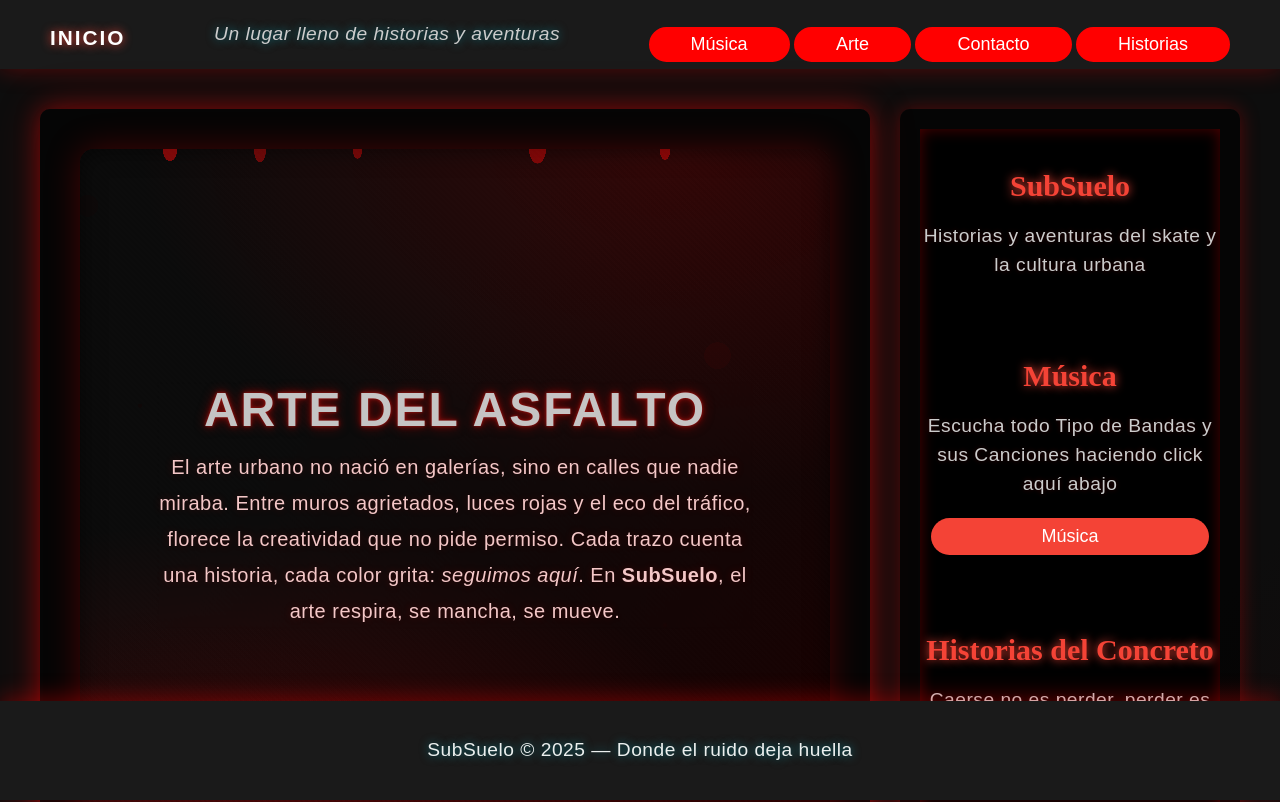
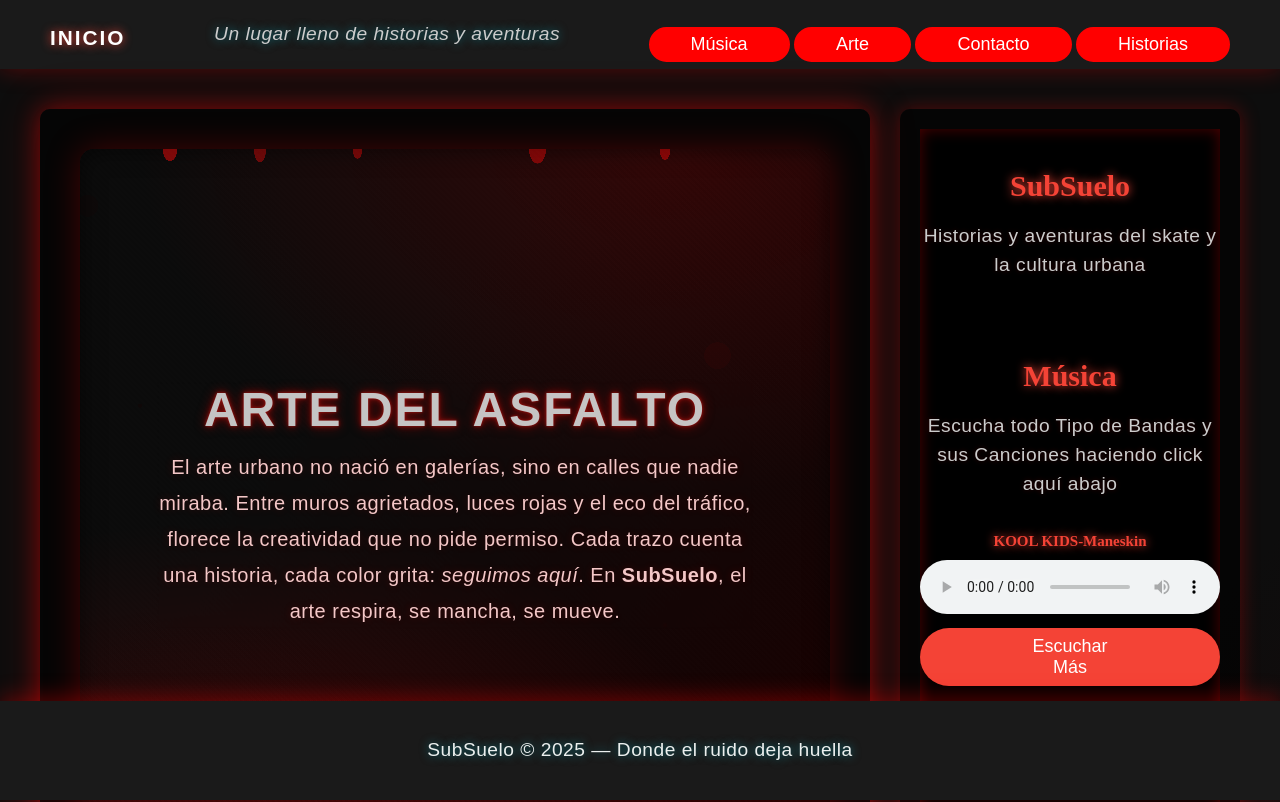
Before and after one commit to Deyyv/SubSuelo, a plain HTML site: page arte.html in a window 1280 px wide. Shown: the top 802 px of the page. Drawn offline with Linux system fonts and the light colour scheme.

Commit message:
Update arte.html

```diff
--- a/arte.html
+++ b/arte.html
@@ -162,8 +162,10 @@
     <h4>Música</h4>
     <p>Escucha todo Tipo de Bandas y sus Canciones haciendo click aquí abajo</p>
 
+   <h6>KOOL KIDS-Maneskin</h6>
+    <audio src="audio/Måneskin - KOOL KIDS (Lyric Video).MP3" controls>KOOL KIDS-Maneskin</audio>
 
-   <button data-url="musica.html" class="botonE">Música</button>
+   <button data-url="musica.html" class="botonE">Escuchar Más</button>
     <br>
 
    <h4>Historias del Concreto</h4>
```
